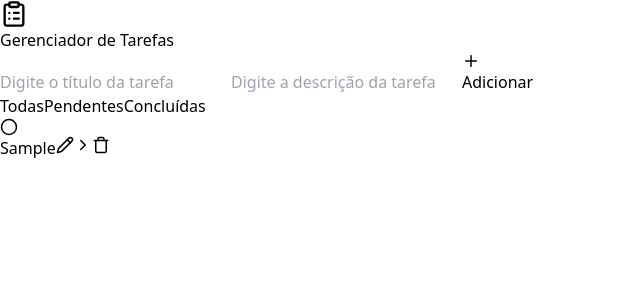
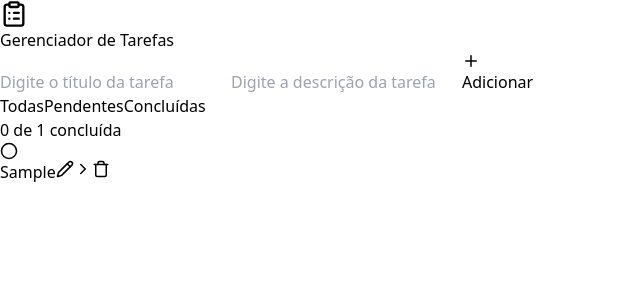
Before and after one commit to John-tech07/basic-task-manager, a React (Vite) app: page / in a window 1280 px wide. Both pictures are taken after typing "Sample", "Sample" into the empty fields and a click on the button "Adicionar". Shown: the top 300 px of the page, without its empty margins (0-640 px from the left). Built offline with nearby package versions, Linux system fonts and the light colour scheme.

Commit message:
Adiciona contador de tarefas concluídas na barra de filtros

```diff
--- a/src/components/Tasks.jsx
+++ b/src/components/Tasks.jsx
@@ -84,9 +84,12 @@ function Tasks({ tasks, onTaskClick, onDeleteTaskClick, onEditTask }) {
         completed: "Nenhuma tarefa concluída.",
     };
 
+    const completedCount = tasks.filter(t => t.isCompleted).length;
+
     return (
         <div className="bg-slate-200 rounded-md shadow">
-            <div className="flex gap-2 p-4 border-b border-slate-300">
+            <div className="flex items-center justify-between gap-2 p-4 border-b border-slate-300">
+                <div className="flex gap-2">
                     {FILTERS.map(f => (
                         <button
                             key={f.value}
@@ -100,6 +103,10 @@ function Tasks({ tasks, onTaskClick, onDeleteTaskClick, onEditTask }) {
                             {f.label}
                         </button>
                     ))}
+                </div>
+                <span className="text-xs text-slate-500 whitespace-nowrap">
+                    {completedCount} de {tasks.length} concluída{tasks.length !== 1 ? "s" : ""}
+                </span>
             </div>
 
             {filteredTasks.length === 0 ? (
```
Lines whose indentation alone changed are shown as unchanged.
